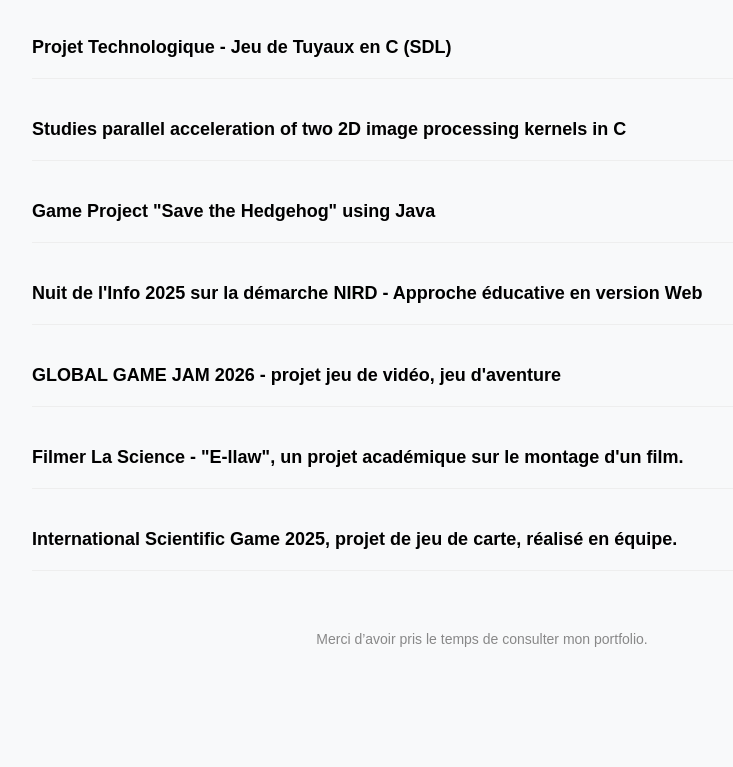
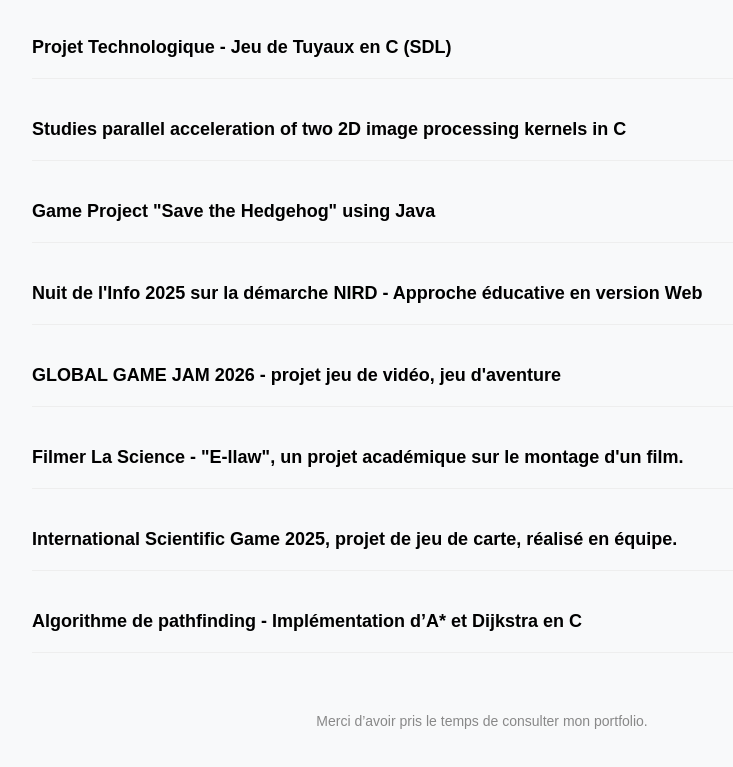
Before and after one commit to ttancltt/Portfolio-page, a plain HTML site: page index.html in a window 1280 px wide. Shown: the part 886-1653 px from the top of the page, without its empty margins (158-891 px from the left). Before the commit the page ends 1573 px from the top, so only its background shows below. Drawn offline with Linux system fonts and the light colour scheme.

Commit message:
add portfolio A* algorithme

```diff
--- a/index.html
+++ b/index.html
@@ -222,6 +222,14 @@
         <!-- Capture ici -->
       </div>
 
+      <div class="project">
+        <a href="https://github.com/ttancltt/Personal-Projects/tree/main/Algorithm%20for%20path%20finding">
+          Algorithme de pathfinding - Implémentation d’A* et Dijkstra en C
+        </a>
+        <br>
+        <!-- Capture ici -->
+      </div>
+
     </div>
 
     <footer>
```
Also changed, not shown: 2 other files.
